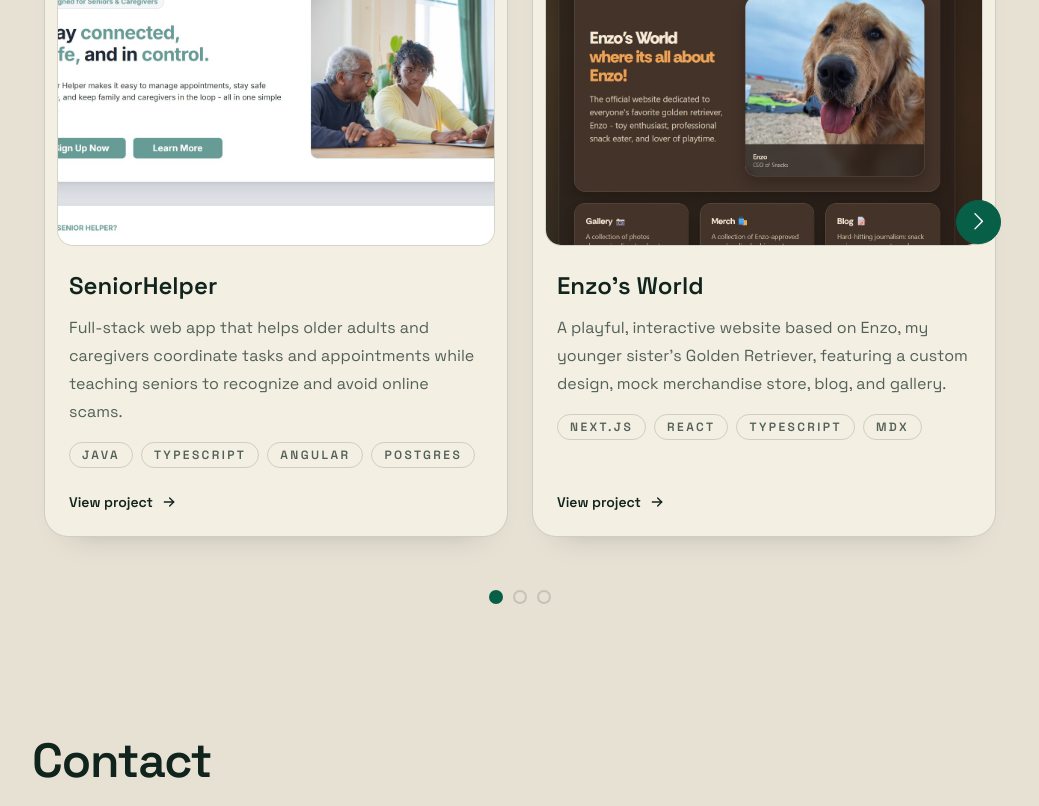
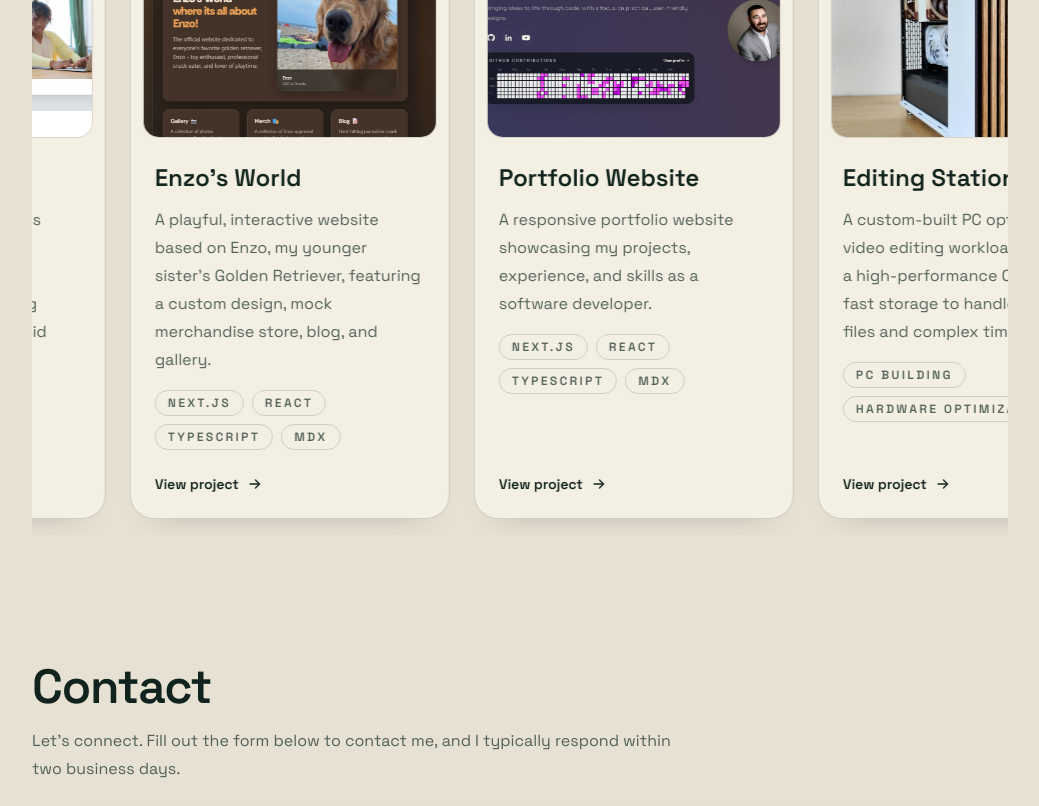
Before and after one commit to RickySerrano904/RickySerrano.dev, a Next.js app: page / in a window 1280 px wide. Shown: the part 4760-5566 px from the top of the page, without its empty margins (120-1159 px from the left). Built offline with nearby package versions, Linux system fonts and the light colour scheme.

Commit message:
feat(marquee): replace old carousel with infinitely scrolling marquee, built as a reusable component

```diff
--- /dev/null
+++ b/app/components/Marquee.module.css
@@ -0,0 +1,56 @@
+.root {
+  --marquee-item-width: min(82vw, 20rem);
+  --marquee-gap: 1.5rem;
+  --marquee-duration: 38s;
+  overflow: hidden;
+  padding-block: 0.55rem 1rem;
+}
+
+.track {
+  display: flex;
+  flex-wrap: nowrap;
+  align-items: stretch;
+  width: max-content;
+  animation: scroll var(--marquee-duration) linear infinite;
+  will-change: transform;
+}
+
+.root:hover .track,
+.root:focus-within .track {
+  animation-play-state: paused;
+}
+
+.item {
+  display: flex;
+  flex: 0 0 calc(var(--marquee-item-width) + var(--marquee-gap));
+  width: calc(var(--marquee-item-width) + var(--marquee-gap));
+  padding-right: var(--marquee-gap);
+}
+
+.item > * {
+  width: var(--marquee-item-width);
+}
+
+@keyframes scroll {
+  from {
+    transform: translate3d(0, 0, 0);
+  }
+
+  to {
+    transform: translate3d(-50%, 0, 0);
+  }
+}
+
+@media (prefers-reduced-motion: reduce) {
+  .root {
+    overflow-x: auto;
+  }
+
+  .track {
+    animation: none;
+  }
+
+  .item[aria-hidden="true"] {
+    display: none;
+  }
+}
--- /dev/null
+++ b/app/components/Marquee.tsx
@@ -0,0 +1,64 @@
+import { Children, type CSSProperties, type ReactNode } from "react";
+import styles from "./Marquee.module.css";
+
+type MarqueeStyle = CSSProperties & {
+  "--marquee-duration"?: string;
+  "--marquee-gap"?: string;
+  "--marquee-item-width"?: string;
+};
+
+type MarqueeProps = {
+  ariaLabel: string;
+  children: ReactNode;
+  className?: string;
+  duration?: string;
+  gap?: string;
+  itemWidth?: string;
+};
+
+export default function Marquee({
+  ariaLabel,
+  children,
+  className,
+  duration = "38s",
+  gap = "1.5rem",
+  itemWidth = "min(82vw, 20rem)",
+}: MarqueeProps) {
+  const items = Children.toArray(children).filter(Boolean);
+
+  if (items.length === 0) {
+    return null;
+  }
+
+  const style: MarqueeStyle = {
+    "--marquee-duration": duration,
+    "--marquee-gap": gap,
+    "--marquee-item-width": itemWidth,
+  };
+
+  return (
+    <div
+      className={[styles.root, className].filter(Boolean).join(" ")}
+      aria-label={ariaLabel}
+      style={style}
+    >
+      <div className={styles.track}>
+        {items.map((item, index) => (
+          <div key={`item-${index}`} className={styles.item}>
+            {item}
+          </div>
+        ))}
+
+        {items.map((item, index) => (
+          <div
+            key={`duplicate-${index}`}
+            className={styles.item}
+            aria-hidden="true"
+          >
+            <div inert>{item}</div>
+          </div>
+        ))}
+      </div>
+    </div>
+  );
+}
--- a/app/globals.css
+++ b/app/globals.css
@@ -202,93 +202,3 @@ a {
 .github-calendar-link:focus-visible .github-calendar-arrow {
   transform: translateX(0.25rem);
 }
-
-.project-carousel .react-multiple-carousel__arrow {
-  background: var(--accent) !important;
-  border: 1px solid var(--accent) !important;
-  min-width: 2.8rem !important;
-  min-height: 2.8rem !important;
-  backdrop-filter: blur(6px);
-  transition:
-    /* transform 160ms ease, */
-    background-color 160ms ease,
-    border-color 160ms ease;
-}
-
-.project-carousel .react-multiple-carousel__arrow:hover {
-  background: var(--fg) !important;
-  border-color: var(--fg) !important;
-  /* transform: translateY(-1px) scale(1.06) !important; */
-}
-
-.project-carousel .react-multiple-carousel__arrow::before {
-  color: #fff !important;
-  font-size: 1.2rem !important;
-}
-
-.project-carousel .react-multiple-carousel__arrow:hover::before {
-  color: var(--accent) !important;
-}
-
-.project-carousel .react-multiple-carousel__arrow--left {
-  left: 0.45rem !important;
-}
-
-.project-carousel .react-multiple-carousel__arrow--right {
-  right: 0.45rem !important;
-}
-
-@media (max-width: 767px) {
-  .project-carousel .react-multiple-carousel__arrow--left {
-    left: 0.35rem !important;
-  }
-
-  .project-carousel .react-multiple-carousel__arrow--right {
-    right: 0.35rem !important;
-  }
-}
-
-.project-carousel-dots .react-multi-carousel-dot button {
-  width: 0.9rem !important;
-  height: 0.9rem !important;
-  border: 2px solid var(--border) !important;
-  background: transparent !important;
-  margin-inline: 0.3rem !important;
-}
-
-.project-carousel-dots .react-multi-carousel-dot--active button {
-  background: var(--accent) !important;
-  border-color: var(--accent) !important;
-}
-
-.project-carousel-dots {
-  position: static !important;
-  margin-top: 2rem !important;
-  padding-top: 0.3rem !important;
-}
-
-.project-carousel .react-multi-carousel-track {
-  cursor: grab;
-}
-
-.project-carousel .react-multi-carousel-track:active {
-  cursor: grabbing;
-}
-
-.project-carousel-shell {
-  overflow-x: clip;
-}
-
-@supports not (overflow: clip) {
-  .project-carousel-shell {
-    overflow-x: hidden;
-  }
-}
-
-.project-carousel.react-multi-carousel-list,
-.project-carousel .react-multi-carousel-list {
-  overflow: visible;
-  padding: 0.55rem 0 1rem;
-  margin-top: -0.55rem;
-  margin-bottom: -1rem;
-}
--- a/app/home/ProjectsSection.tsx
+++ b/app/home/ProjectsSection.tsx
@@ -2,139 +2,21 @@
 
 import Image from "next/image";
 import Link from "next/link";
-import Carousel from "react-multi-carousel";
-import { useEffect, useRef } from "react";
 import ArrowRightIcon from "@/app/components/ArrowRightIcon";
+import Marquee from "@/app/components/Marquee";
 import type { Project } from "./content";
 
 type ProjectsSectionProps = {
   projects: Project[];
 };
 
-const responsive = {
-  desktop: {
-    breakpoint: { max: 3000, min: 1024 },
-    items: 3,
-    slidesToSlide: 1,
-  },
-  tablet: {
-    breakpoint: { max: 1024, min: 640 },
-    items: 2,
-    slidesToSlide: 1,
-  },
-  mobile: {
-    breakpoint: { max: 640, min: 0 },
-    items: 1,
-    slidesToSlide: 1,
-  },
-};
-
-export default function ProjectsSection({ projects }: ProjectsSectionProps) {
-  const hasProjects = projects.length > 0;
-  const isCarouselMovingRef = useRef(false);
-  const dragStartRef = useRef<{ x: number; y: number } | null>(null);
-  const isDragGestureRef = useRef(false);
-  const resetDragTimerRef = useRef<number | null>(null);
-
-  useEffect(() => {
-    return () => {
-      if (resetDragTimerRef.current !== null) {
-        window.clearTimeout(resetDragTimerRef.current);
-      }
-    };
-  }, []);
-
-  const handlePointerDown = (clientX: number, clientY: number) => {
-    dragStartRef.current = { x: clientX, y: clientY };
-    isDragGestureRef.current = false;
-  };
-
-  const handlePointerMove = (clientX: number, clientY: number) => {
-    if (!dragStartRef.current) {
-      return;
-    }
-
-    const deltaX = Math.abs(clientX - dragStartRef.current.x);
-    const deltaY = Math.abs(clientY - dragStartRef.current.y);
-
-    if (deltaX > 8 || deltaY > 8) {
-      isDragGestureRef.current = true;
-    }
-  };
-
-  const scheduleDragReset = () => {
-    if (resetDragTimerRef.current !== null) {
-      window.clearTimeout(resetDragTimerRef.current);
-    }
-
-    resetDragTimerRef.current = window.setTimeout(() => {
-      isCarouselMovingRef.current = false;
-      isDragGestureRef.current = false;
-    }, 160);
-  };
-
-  const handlePointerEnd = () => {
-    dragStartRef.current = null;
-    scheduleDragReset();
-  };
-
+function ProjectCard({ project }: { project: Project }) {
   return (
-    <section id="projects" className="mx-auto w-full max-w-5xl px-6 py-16">
-      <header className="max-w-3xl">
-        <h2 className="font-display text-4xl font-semibold tracking-tight text-[color:var(--fg)] sm:text-5xl">
-          Projects
-        </h2>
-        <p className="mt-4 text-base leading-7 text-[color:var(--muted)]">
-          A mix of projects and builds to showcase my work.
-        </p>
-      </header>
-
-      {hasProjects ? (
-        <div className="project-carousel-shell mt-8">
-          <Carousel
-            responsive={responsive}
-            ssr
-            keyBoardControl
-            showDots
-            renderDotsOutside
-            arrows={projects.length > 1}
-            draggable={projects.length > 1}
-            swipeable={projects.length > 1}
-            minimumTouchDrag={24}
-            beforeChange={() => {
-              isCarouselMovingRef.current = true;
-            }}
-            afterChange={scheduleDragReset}
-            containerClass="project-carousel"
-            sliderClass="pb-3"
-            itemClass="px-3 pt-2 pb-3"
-            dotListClass="project-carousel-dots"
-          >
-            {projects.map((project) => (
-              <div key={project.slug} className="h-full">
     <Link
       href={`/projects/${project.slug}`}
       scroll={true}
       draggable={false}
-                  onPointerDown={(event) =>
-                    handlePointerDown(event.clientX, event.clientY)
-                  }
-                  onPointerMove={(event) =>
-                    handlePointerMove(event.clientX, event.clientY)
-                  }
-                  onPointerUp={handlePointerEnd}
-                  onPointerCancel={handlePointerEnd}
-                  onClickCapture={(event) => {
-                    if (
-                      isCarouselMovingRef.current ||
-                      isDragGestureRef.current
-                    ) {
-                      event.preventDefault();
-                      event.stopPropagation();
-                      scheduleDragReset();
-                    }
-                  }}
-                  className="group flex h-full select-none flex-col rounded-3xl border border-[color:var(--border)] bg-[color:var(--panel)] p-3 shadow-[0_20px_30px_-28px_rgba(33,41,24,0.34)] backdrop-blur transition hover:-translate-y-1 hover:border-[color:var(--accent)] hover:shadow-[0_20px_44px_-24px_rgba(33,41,24,0.42)]"
+      className="group flex h-full min-h-[31rem] w-full select-none flex-col rounded-3xl border border-[color:var(--border)] bg-[color:var(--panel)] p-3 shadow-[0_20px_30px_-28px_rgba(33,41,24,0.34)] backdrop-blur transition hover:-translate-y-1 hover:border-[color:var(--accent)] hover:shadow-[0_20px_44px_-24px_rgba(33,41,24,0.42)]"
     >
       <div className="relative aspect-[4/3] overflow-hidden rounded-2xl border border-[color:var(--border)] bg-[color:var(--panel-strong)]">
         {project.thumbnailSrc ? (
@@ -173,10 +55,34 @@ export default function ProjectsSection({ projects }: ProjectsSectionProps) {
         </span>
       </article>
     </Link>
-              </div>
+  );
+}
+
+export default function ProjectsSection({ projects }: ProjectsSectionProps) {
+  const hasProjects = projects.length > 0;
+
+  return (
+    <section id="projects" className="mx-auto w-full max-w-5xl px-6 py-16">
+      <header className="max-w-3xl">
+        <h2 className="font-display text-4xl font-semibold tracking-tight text-[color:var(--fg)] sm:text-5xl">
+          Projects
+        </h2>
+        <p className="mt-4 text-base leading-7 text-[color:var(--muted)]">
+          A mix of projects and builds to showcase my work.
+        </p>
+      </header>
+
+      {hasProjects ? (
+        <Marquee
+          ariaLabel="Featured projects"
+          className="mt-8"
+          duration="38s"
+          itemWidth="min(82vw, 20rem)"
+        >
+          {projects.map((project) => (
+            <ProjectCard key={project.slug} project={project} />
           ))}
-          </Carousel>
-        </div>
+        </Marquee>
       ) : (
         <div className="mt-8 rounded-3xl border border-[color:var(--border)] bg-[color:var(--panel)] p-6 text-[color:var(--muted)]">
           Projects will be added here soon.
--- a/app/layout.tsx
+++ b/app/layout.tsx
@@ -1,8 +1,7 @@
 import type { Metadata } from "next";
-import { Fraunces, Space_Grotesk } from "next/font/google";
+import { Space_Grotesk } from "next/font/google";
 import FloatingNav from "./components/Navbar";
 import "./globals.css";
-import "react-multi-carousel/lib/styles.css";
 
 const displayFont = Space_Grotesk({
   variable: "--font-display",
--- a/package.json
+++ b/package.json
@@ -14,8 +14,7 @@
     "@next/mdx": "16.1.0",
     "next": "^16.2.1",
     "react": "19.2.3",
-    "react-dom": "19.2.3",
-    "react-multi-carousel": "^2.8.6"
+    "react-dom": "19.2.3"
   },
   "devDependencies": {
     "@tailwindcss/postcss": "^4",
```
Also changed, not shown: 1 other file (tests, documents, lock files or other folders). Lines whose indentation alone changed are shown as unchanged.
